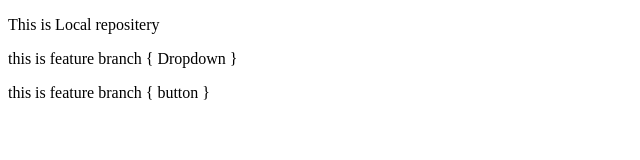
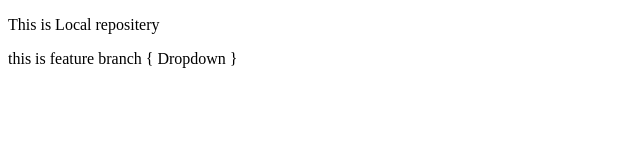
Before and after one commit to Rahman-bit/Add-local-repo, a plain HTML site: page index.html in a window 1280 px wide. Shown: the whole page, without its empty margins (0-640 px from the left). Drawn offline with Linux system fonts and the light colour scheme.

Commit message:
Button text remove

```diff
--- a/index.html
+++ b/index.html
@@ -8,6 +8,5 @@
 <body>
     <p>This is Local repositery</p>
     <p>this is feature branch { Dropdown }</p>
-    <p>this is feature branch { button }</p>
 </body>
 </html>
```
